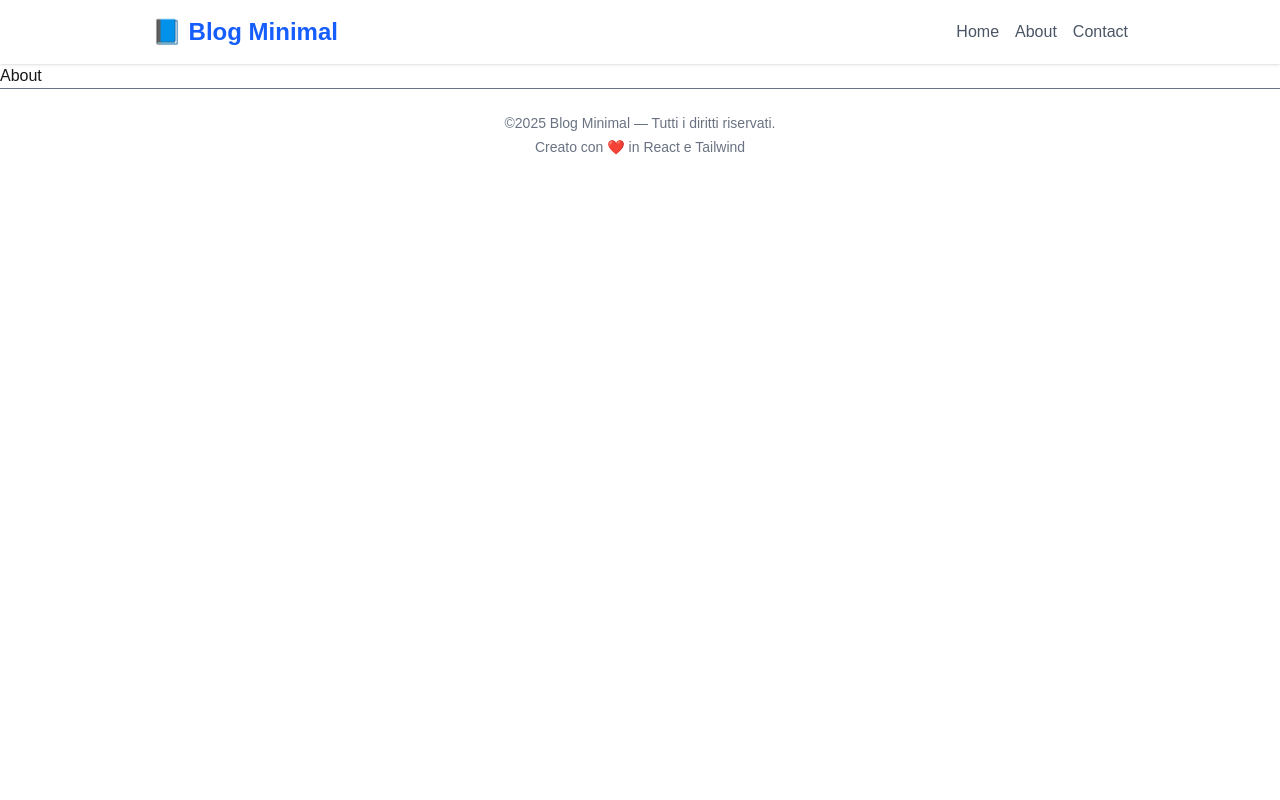
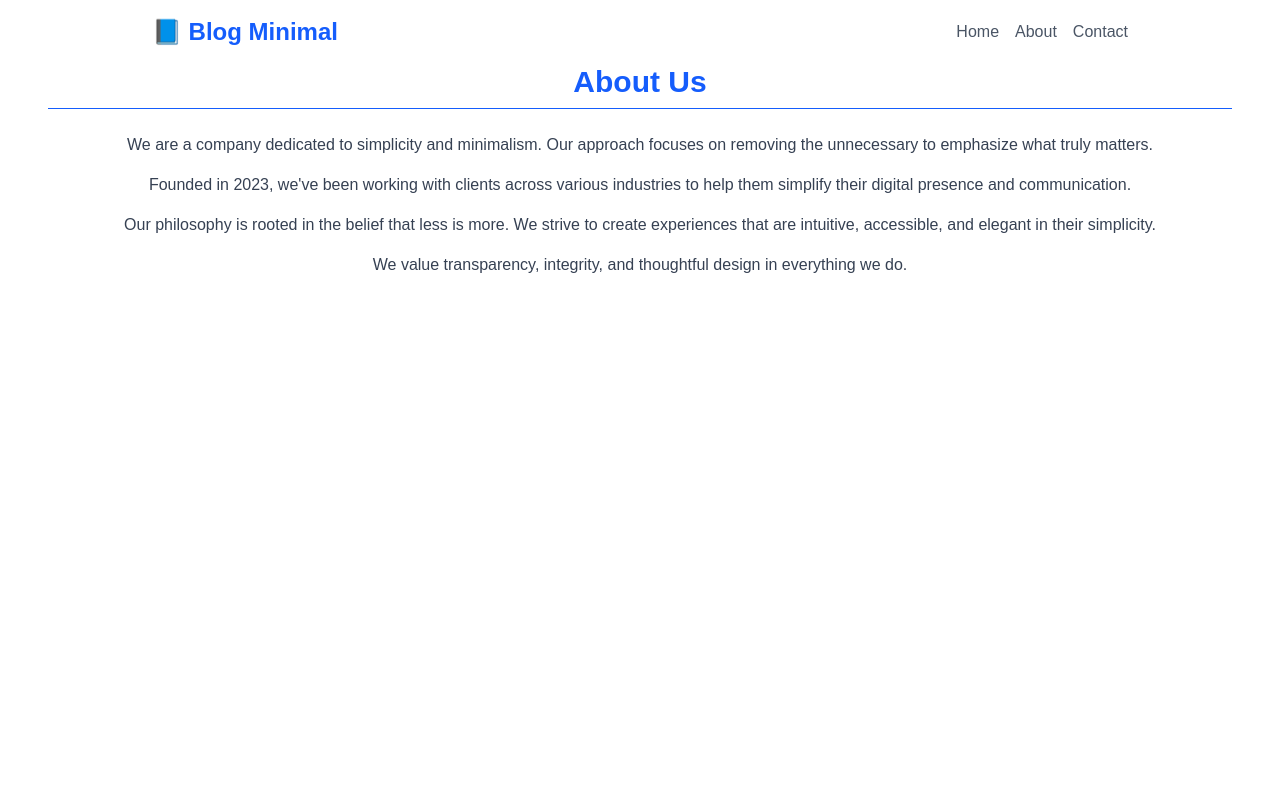
Before and after one commit to JEMORE-IT/PacchettoFormazioni, a Next.js app: page /about in a window 1280 px wide. Shown: the top 800 px of the page. Built offline with nearby package versions, Linux system fonts and the light colour scheme.

Commit message:
feat: create about page

```diff
--- a/app/about/page.tsx
+++ b/app/about/page.tsx
@@ -1,6 +1,22 @@
 export default function About() {
 
   return (
-    <p>About</p>
+    <section className="min-h-screen mx-auto bg-white px-12 pw-6 text-center">
+      <h1 className="text-3xl font-bold mb-6 border-b pb-2 text-blue-600">About Us</h1>
+      <div className="space-y-4 text-gray-700">
+        <p>
+          We are a company dedicated to simplicity and minimalism. Our approach focuses on removing the unnecessary to emphasize what truly matters.
+        </p>
+        <p>
+          Founded in 2023, we&apos;ve been working with clients across various industries to help them simplify their digital presence and communication.
+        </p>
+        <p>
+          Our philosophy is rooted in the belief that less is more. We strive to create experiences that are intuitive, accessible, and elegant in their simplicity.
+        </p>
+        <p>
+          We value transparency, integrity, and thoughtful design in everything we do.
+        </p>
+      </div>
+    </section>
   );
 }
```
